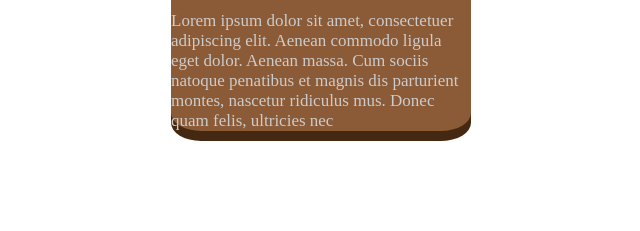
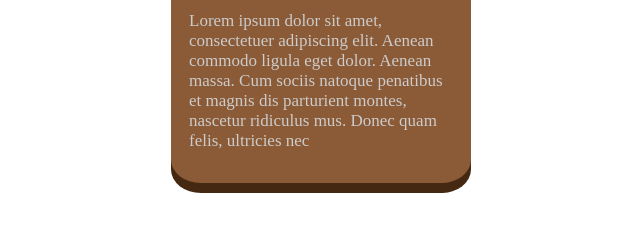
Before and after one commit to withLeche/230311, a plain HTML site: page index.html in a window 1280 px wide. Shown: the part 91-322 px from the top of the page, without its empty margins (319-959 px from the left). Drawn offline with Linux system fonts and the light colour scheme.

Commit message:
Update index.html

```diff
--- a/index.html
+++ b/index.html
@@ -13,7 +13,7 @@
       </div>
       <div class="wrap text">
         <h1 class="title">Fox</h1>
-        <p clasee="contents">
+        <p class="contents">
           Lorem ipsum dolor sit amet, consectetuer adipiscing elit. Aenean
           commodo ligula eget dolor. Aenean massa. Cum sociis natoque penatibus
           et magnis dis parturient montes, nascetur ridiculus mus. Donec quam
```
